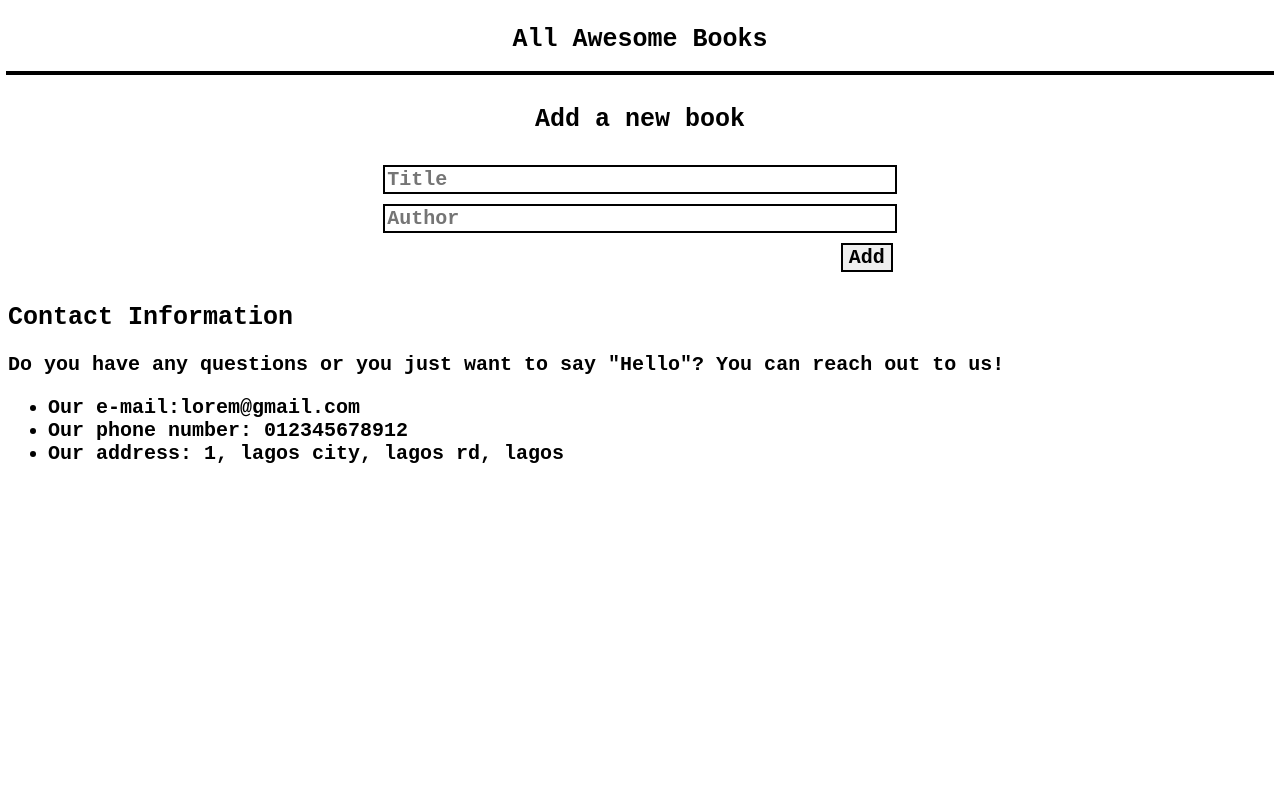
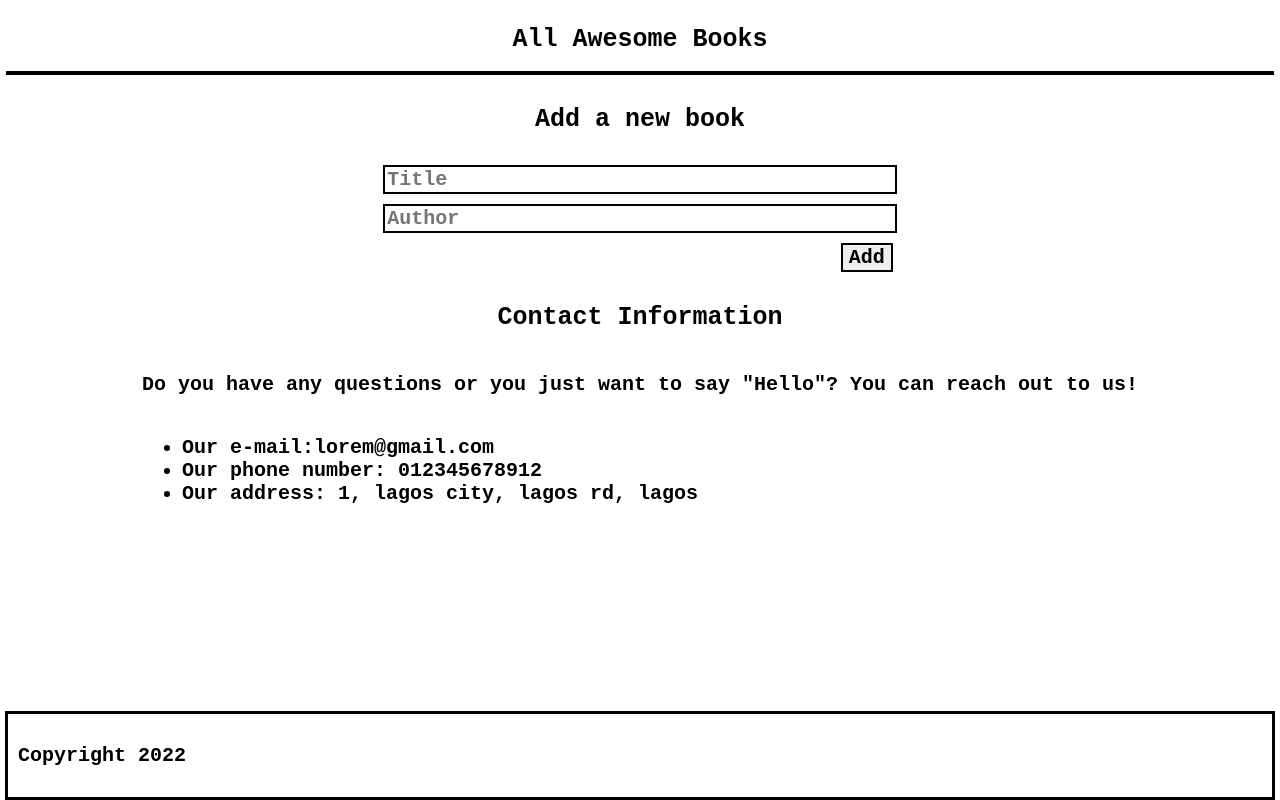
Before and after one commit to olawalecoder/awesomebooks, a website: page index.html in a window 1280 px wide. Drawn offline with Linux system fonts and the light colour scheme.

Commit message:
Added styling to contact info

```diff
--- a/index.html
+++ b/index.html
@@ -22,9 +22,9 @@
       <button type="button" class="add">Add</button>
     </form>
   </div>
-  <section id="contact" class="hide-contact">
+  <section class="contact">
     <div class="contact-info">
-    <h2 class="reach">Contact Information</h2>
+    <h1 class="contact-title">Contact Information</h1>
     <p>
       Do you have any questions or you just want to say "Hello"?
       You can reach out to us!
@@ -36,7 +36,9 @@
     </ul>
     </div>
   </section>
-
+  <footer>
+    <h3>Copyright 2022</h3>
+  </footer>
   <script src="app.js"></script>
 </body>
 </html>
--- a/style.css
+++ b/style.css
@@ -59,3 +59,29 @@ h2 {
   border: 2px solid black;
   height: max-content;
 }
+
+.contact {
+  width: 100%;
+  display: flex;
+  justify-content: center;
+}
+
+.contact h1 {
+  text-align: center;
+}
+
+.contact-info {
+  display: flex;
+  flex-direction: column;
+  justify-content: center;
+}
+
+footer {
+  border: 3px solid black;
+  padding: 10px;
+  margin: 0 5px;
+  position: fixed;
+  bottom: 0;
+  left: 0;
+  right: 0;
+}
```
